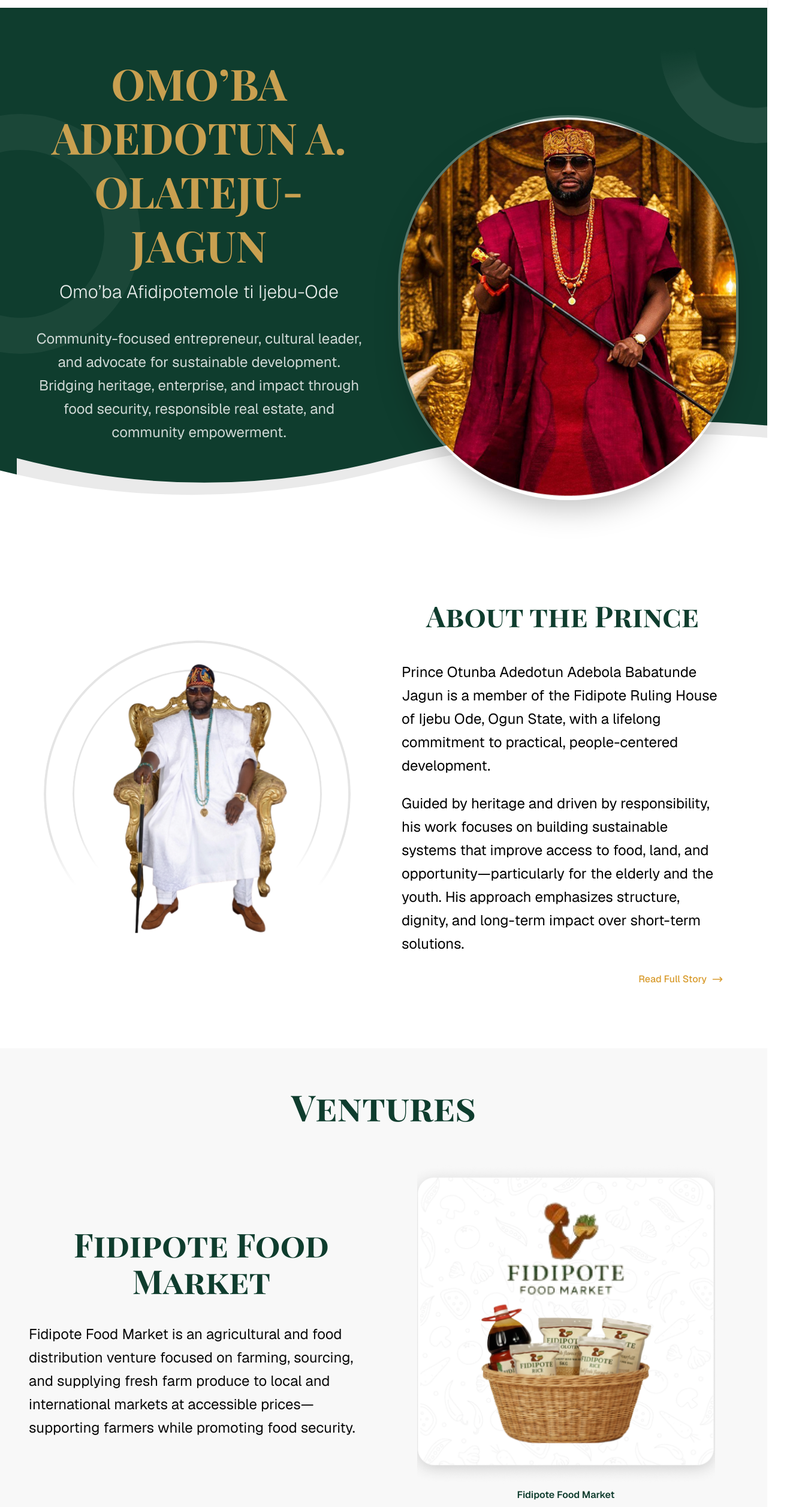
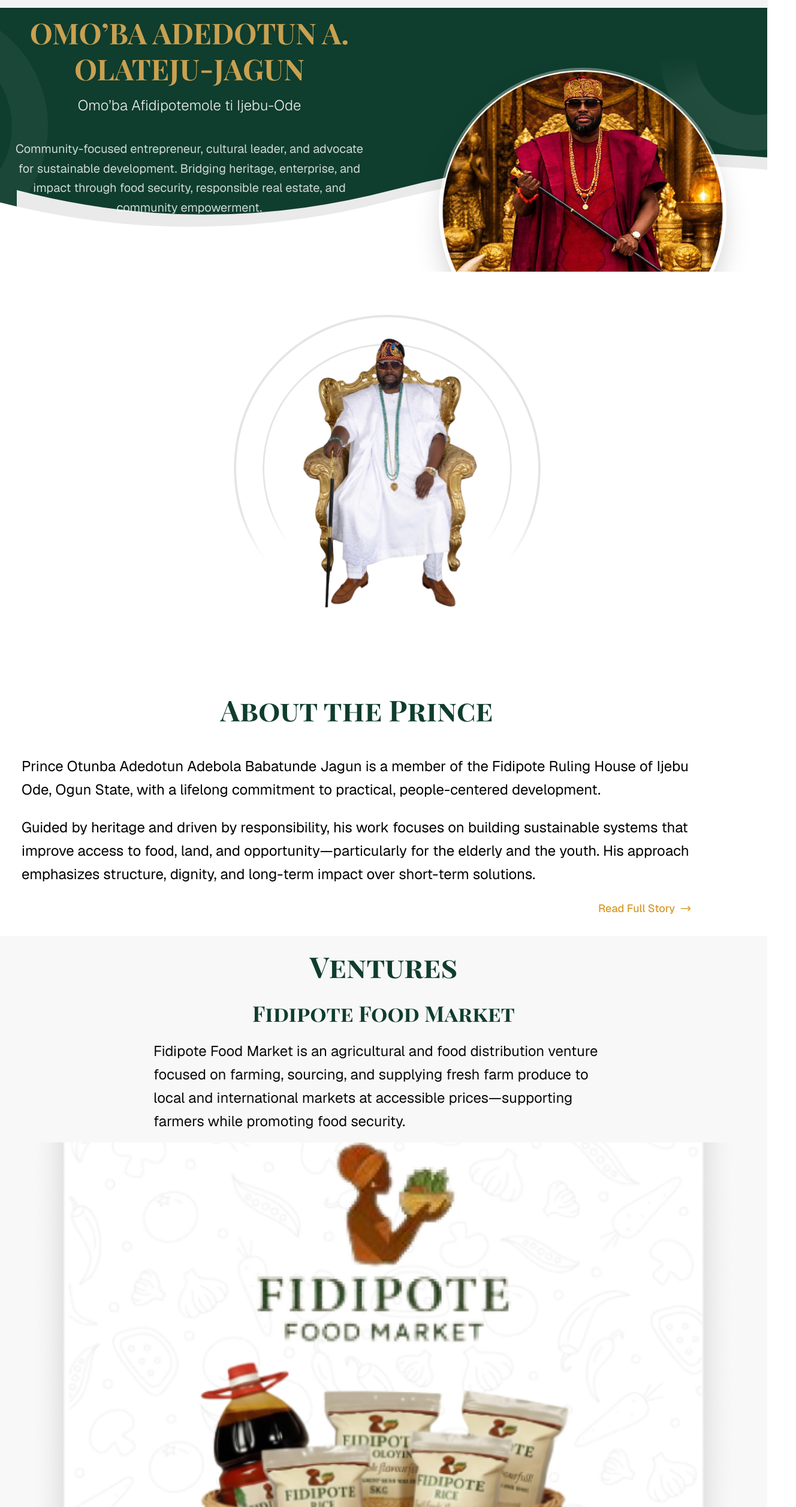
Before and after one commit to Guns-akimbo/Prince-Jagun-Portfolio-, a Next.js app: page / in a window 1280 px wide. Shown: the part 67-2580 px from the top of the page at 60% size, 1328 px wide, since content can reach past the window. Built offline with nearby package versions, Linux system fonts and the light colour scheme.

Commit message:
final fix

```diff
--- a/src/app/(pages)/heritage/page.tsx
+++ b/src/app/(pages)/heritage/page.tsx
@@ -74,7 +74,7 @@
           </div>
         </div>
       </div>
-      <div className="h-fit animate-fade-slide-in delay-150 mt-8 p-4 flex flex-col 2xl:flex-row items-center w-full 2xl:h-[80vh] mb-10 bg-amber-500  ">
+      <div className="h-fit animate-fade-slide-in delay-150 mt-8 p-4 flex flex-col 2xl:flex-row items-center w-full 2xl:h-[80vh] mb-10 ">
         <div className="2xl:w-2/3  h-full flex p-2 2xl:p-10">
           <div className="2xl:max-w-5xl ">
             <h3 className="font-bold 2xl:text-4xl text-2xl md:text-4xl text-teal-900 text-center font-serif ">
@@ -171,7 +171,7 @@
             </div>
           </div>
         </div>
-        <div className="2xl:w-1/3 md:w-full h-full flex items-center justify-center mb-8 2xl:mb-0 ">
+        <div className="2xl:w-1/3 w-full h-full flex items-center justify-center mb-8 2xl:mb-0 ">
           <div className="w-full md:h-full h-11/12  lg:p-0 flex justify-center items-center ">
             <Image
               src="/images/heritage2.png"
--- a/src/components/landingpage/contents/aboutsection.tsx
+++ b/src/components/landingpage/contents/aboutsection.tsx
@@ -6,8 +6,8 @@
   return (
     <section className="relative">
       <div className="bg-white relative overflow-x-hidden">
-        <div className="mx-auto px-6 py-16 lg:py-24">
-          <div className="grid lg:grid-cols-2 gap-12 items-center justify-center ml-3 ">
+        <div className="mx-auto px-6 md:py-0 py-16 2xl:py-24">
+          <div className="grid 2xl:grid-cols-2 gap-12 items-center justify-center ml-3 ">
             <motion.div
               initial={{ opacity: 0, x: -50 }}
               whileInView={{ opacity: 1, x: 0 }}
@@ -16,8 +16,8 @@
               className="relative "
             >
               <div className="relative flex justify-center items-center w-full py-24 ">
-                <div className="absolute w-lg h-128  rounded-full    border-4 border-black/10 [mask-image:linear-gradient(to_bottom,black_50%,transparent_100%)]    [-webkit-mask-image:linear-gradient(to_bottom,black_65%,transparent_80%)] " />
-                <div className="absolute  w-104 h-104   rounded-full   border-3 border-black/10   [mask-image:linear-gradient(to_bottom,black_50%,transparent_100%)]    [-webkit-mask-image:linear-gradient(to_bottom,black_65%,transparent_80%)]" />
+                <div className="absolute w-lg h-128  rounded-full border-4 border-black/10 [mask-image:linear-gradient(to_bottom,black_50%,transparent_100%)]    [-webkit-mask-image:linear-gradient(to_bottom,black_65%,transparent_80%)] " />
+                <div className="absolute  w-104 h-104   rounded-full border-3 border-black/10   [mask-image:linear-gradient(to_bottom,black_50%,transparent_100%)]    [-webkit-mask-image:linear-gradient(to_bottom,black_65%,transparent_80%)]" />
                 <div className="relative z-10">
                   <img
                     src="/images/chair.svg"
@@ -53,10 +53,10 @@
                 impact over short-term solutions.
               </p>
 
-              <div className="flex  justify-end w-full ">
+              <div className="flex  justify-end w-full mb-8 ">
                 <motion.a
                   href="/about"
-                  className="inline-flex items-center font-sans font-medium text-[#D89B2D] hover:text-[#D89B2D] transition-colors group"
+                  className="inline-flex text-lg items-center font-sans font-medium text-[#D89B2D] hover:text-[#D89B2D] transition-colors group"
                   whileHover={{ x: 5 }}
                 >
                   Read Full Story
--- a/src/components/landingpage/contents/carousel.tsx
+++ b/src/components/landingpage/contents/carousel.tsx
@@ -78,8 +78,8 @@
             ))}
           </CarouselContent>
 
-          <CarouselPrevious className="hidden md:flex left-2 md:left-4 lg:-left-16 bg-[#0F3D2E] text-white border-none hover:bg-[#0F3D2E]/80 cursor-pointer disabled:opacity-50 disabled:cursor-not-allowed w-8 h-8 md:w-10 md:h-10" />
-          <CarouselNext className="hidden md:flex right-2 md:right-4 lg:-right-16 bg-[#0F3D2E] text-white border-none hover:bg-[#0F3D2E]/80 cursor-pointer disabled:opacity-50 disabled:cursor-not-allowed w-8 h-8 md:w-10 md:h-10" />
+          {/* <CarouselPrevious className="hidden md:flex left-2 md:left-4 lg:-left-16 bg-[#0F3D2E] text-white border-none hover:bg-[#0F3D2E]/80 cursor-pointer disabled:opacity-50 disabled:cursor-not-allowed w-8 h-8 md:w-10 md:h-10" /> */}
+          {/* <CarouselNext className="hidden md:flex right-2 md:right-4 lg:-right-16 bg-[#0F3D2E] text-white border-none hover:bg-[#0F3D2E]/80 cursor-pointer disabled:opacity-50 disabled:cursor-not-allowed w-8 h-8 md:w-10 md:h-10" /> */}
         </Carousel>
       </div>
     </section>
--- a/src/components/landingpage/contents/herosection.tsx
+++ b/src/components/landingpage/contents/herosection.tsx
@@ -3,10 +3,10 @@
 
 const HeroSection = () => {
   return (
-    <main className="relative w-full bg-white overflow-x-hidden pt-20 animate-fade-slide-in">
-      <div className="relative bg-[#0F3D2E]  min-h-[90vh] pt-20 pb-0 lg:pb-40 px-4 md:px-12 flex items-center  overflow-hidden">
+    <main className="relative w-full bg-white overflow-x-hidden 2xl:pt-20  pt-10 md:pt-0 animate-fade-slide-in">
+      <div className="relative bg-[#0F3D2E] md:h-[65vh] 2xl:min-h-[90vh] 2xl:pt-20 pt-16 md:pt-0 pb-0 2xl:pb-40 px-4 2xl:px-12 md:px-4 flex items-center  overflow-hidden ">
         {/* Background Decorative Rings (Large faint circles on sides) */}
-        <div className="absolute left-[-72%] lg:left-[-13%] top-[15%] lg:top-[20%] w-100 h-100 border-60  border-white/5 rounded-full pointer-events-none"></div>
+        <div className="absolute left-[-72%] md:left-[-25%] 2xl:left-[-13%] top-[15%] 2xl:top-[20%] w-100 h-100 border-60  border-white/5 rounded-full pointer-events-none"></div>
         <div
           className="
     absolute
@@ -22,15 +22,15 @@
   "
         ></div>
 
-        <div className="max-w-380 mx-auto grid md:grid-cols-2 gap-12 items-center relative z-20 ">
-          <div className="text-white  text-center ">
-            <h1 className="text-4xl font-serif lg:text-7xl font-bold text-[#C9A050] mb-4 leading-tight text-center">
+        <div className="w-full  2xl:max-w-380 mx-auto grid md:grid-cols-2 gap-12 items-center relative z-20  ">
+          <div className="text-white  text-center  ">
+            <h1 className="text-4xl font-serif md:text-4xl lg:text-5xl 2xl:text-7xl font-bold text-[#C9A050] mb-4 leading-tight text-center">
               OMO’BA ADEDOTUN A. OLATEJU-JAGUN
             </h1>
-            <p className="text-lg  font-sans lg:text-3xl mb-10 font-light opacity-90 text-center">
+            <p className="text-lg  md:text-xl lg:text-2xl font-sans 2xl:text-3xl mb-10 font-light opacity-90 text-center">
               Omo’ba Afidipotemole ti Ijebu-Ode
             </p>
-            <p className="text-base font-sans lg:text-2xl leading-relaxed max-w-3xl opacity-80 text-center ">
+            <p className="text-base font-sans lg:text-xl 2xl:text-2xl leading-relaxed max-w-3xl opacity-80 text-center ">
               Community-focused entrepreneur, cultural leader, and advocate for
               sustainable development. Bridging heritage, enterprise, and impact
               through food security, responsible real estate, and community
@@ -38,8 +38,8 @@
             </p>
           </div>
 
-          <div className="flex justify-center md:justify-end relative left-9  lg:left-0 bottom-0 lg:-bottom-24 z-50">
-            <div className="w-80 h-80 lg:w-160.5 lg:h-160.5 rounded-full border-4 border-white/30 overflow-hidden shadow-2xl z-30">
+          <div className="flex justify-center 2xl:justify-end relative left-9  2xl:left-0 bottom-0 2xl:-bottom-24 md:left-4 lg:left-2 lg:-bottom-40 md:-bottom-20 z-50">
+            <div className="w-80 h-80 md:w-96 md:h-96 lg:h-120 lg:w-120 2xl:w-160.5 2xl:h-160.5 rounded-full border-4 border-white/30 overflow-hidden shadow-2xl z-30">
               <Image
                 src="/images/prince.jpg"
                 alt="Prince Adedotun Olateju-Jagun"
--- a/src/components/landingpage/contents/ventures.tsx
+++ b/src/components/landingpage/contents/ventures.tsx
@@ -6,14 +6,14 @@
 
 const Ventures = () => {
   return (
-    <main className="w-full bg-[#F8F8F8] px-6 md:px-8 py-16 overflow-x-hidden">
+    <main className="w-full bg-[#F8F8F8] px-6 md:px-8 py-6 overflow-x-hidden">
       <div className="max-w-410 mx-auto">
         <motion.h2
           initial={{ opacity: 0, y: 20 }}
           whileInView={{ opacity: 1, y: 0 }}
           viewport={{ once: false, amount: 0.3 }}
           transition={{ duration: 0.6 }}
-          className="text-3xl lg:text-6xl font-serif font-bold text-[#0F3D2E] text-center mb-8"
+          className="text-3xl md:text-5xl 2xl:text-6xl font-serif font-bold text-[#0F3D2E] text-center mb-8"
         >
           Ventures
         </motion.h2>
@@ -23,11 +23,11 @@
           whileInView={{ opacity: 1, x: 0 }}
           viewport={{ once: false, amount: 0.3 }}
           transition={{ duration: 0.8 }}
-          className="w-full flex flex-col lg:flex-row justify-between items-center mb-20 lg:mb-32"
+          className="w-full flex flex-col 2xl:flex-row justify-between items-center lg:mb-10 2xl:mb-0"
         >
-          <div className="w-full lg:w-1/2 flex flex-col justify-center items-center mb-8 lg:mb-0">
-            <div className="space-y-6 lg:space-y-10 px-4 max-w-3xl">
-              <h1 className="text-2xl font-serif md:text-4xl lg:text-[55px] text-center text-[#0F3D2E]">
+          <div className="w-full 2xl:w-1/2 flex flex-col justify-center items-center mb-8 lg:mb-0 ">
+            <div className="space-y-6 2xl:space-y-10 md:px-0 px-4 max-w-3xl">
+              <h1 className="text-2xl font-serif md:text-3xl lg:text-4xl 2xl:text-[55px] text-center text-[#0F3D2E]">
                 Fidipote Food Market
               </h1>
               <p className="text-base md:text-2xl leading-relaxed font-sans">
@@ -38,16 +38,16 @@
               </p>
             </div>
           </div>
-          <div className="w-full lg:w-1/2 flex justify-center items-center p-4 lg:p-8">
-            <div className="w-full max-w-md lg:max-w-none lg:w-124.25 rounded-md">
+          <div className="w-full 2xl:w-1/2 flex justify-end items-center p-4 2xl:p-8  mb-12 lg:mb-10 2xl:mb-0">
+            <div className="w-full md:h-180 lg:h-220 2xl:h-140 2xl:max-w-none 2xl:w-124.25 rounded-md">
               <Image
                 src="/images/fidipoteFood.png"
                 alt="Fidipote Food Market"
-                className="w-full h-85 lg:h-133.5 object-cover rounded-md"
+                className="w-full h-full 2xl:h-133.5 object-cover rounded-md"
                 width={497}
                 height={534}
               />
-              <h3 className="text-sm md:text-base text-center text-[#0F3D2E] mt-2">
+              <h3 className="text-base md:text-2xl text-center text-[#0F3D2E]  mt-2">
                 Fidipote Food Market
               </h3>
             </div>
@@ -59,11 +59,11 @@
           whileInView={{ opacity: 1, x: 0 }}
           viewport={{ once: false, amount: 0.3 }}
           transition={{ duration: 0.8, delay: 0.2 }}
-          className="w-full flex flex-col lg:flex-row-reverse justify-between items-center"
+          className="w-full flex flex-col 2xl:flex-row-reverse justify-between items-center md:mb-12 2xl:mb-0  "
         >
-          <div className="w-full lg:w-1/2 flex flex-col justify-center items-center mb-8 lg:mb-0">
-            <div className="space-y-6 lg:space-y-10 px-4 max-w-4xl">
-              <h1 className="text-2xl md:text-4xl lg:text-[55px] font-serif text-center text-[#0F3D2E]">
+          <div className="w-full 2xl:w-1/2 flex flex-col lg:mb-8 2xl:mb-0 ">
+            <div className="space-y-6  2xl:space-y-10 2xl:px-4 md:px-2 max-w-4xl">
+              <h1 className="text-2xl md:text-4xl lg:text-5xl 2xl:text-[55px] font-serif text-center text-[#0F3D2E]">
                 Fidipote Royalty Limited
               </h1>
               <p className="text-base sm:text-center font-sans  lg:text-2xl leading-relaxed lg:text-left">
@@ -71,34 +71,16 @@
                 venture centered on responsible land stewardship, property
                 development, and long-term community value.
               </p>
-            </div>
-          </div>
-          <div className="w-full lg:w-1/2 flex justify-center items-center p-4 lg:p-8">
-            <div className="w-full max-w-md lg:max-w-none lg:w-124.5 rounded-md">
-              <Image
-                src="/images/fidiroyal.png"
-                alt="Fidipote Royalty Limited"
-                className="w-full h-75 lg:h-133.5 object-cover rounded-md"
-                width={497}
-                height={534}
-              />
-              <h3 className="text-sm md:text-base text-center text-[#0F3D2E] mt-4">
-                Fidipote Royalty Limited
-              </h3>
-            </div>
-          </div>
-        </motion.section>
-
               <motion.div
                 initial={{ opacity: 0, y: 20 }}
                 whileInView={{ opacity: 1, y: 0 }}
                 viewport={{ once: false, amount: 0.3 }}
                 transition={{ duration: 0.6, delay: 0.4 }}
-          className="flex justify-end w-full"
+                className="flex justify-end w-full  mb-0 lg:mb-8 "
               >
                 <Link
                   href="/ventures"
-            className="inline-flex items-center font-sans font-medium text-[#D89B2D] hover:text-[#D89B2D]/80 transition-colors group"
+                  className="inline-flex text-lg items-center font-sans font-medium text-[#D89B2D] hover:text-[#D89B2D]/80 transition-colors group"
                 >
                   Learn More
                   <svg
@@ -117,6 +99,23 @@
                 </Link>
               </motion.div>
             </div>
+          </div>
+          <div className="w-full 2xl:w-1/2 flex 2xl:justify-start 2xl:items-start justify-center items-center  mb-12 lg:mb-0 ">
+            <div className="w-full md:h-180 2xl:max-w-none lg:h-190 lg:w-220 2xl:w-134.5 rounded-md">
+              <Image
+                src="/images/fidiroyal.png"
+                alt="Fidipote Royalty Limited"
+                className="w-full h-full 2xl:h-133.5 object-cover rounded-md"
+                width={497}
+                height={534}
+              />
+              <h3 className="text-base md:text-2xl text-center text-[#0F3D2E] mt-8">
+                Fidipote Royalty Limited
+              </h3>
+            </div>
+          </div>
+        </motion.section>
+      </div>
     </main>
   );
 };
```
Also changed, not shown: src/components/landingpage/contents/heritage.tsx (+10 -10 lines). Lines whose indentation alone changed are shown as unchanged.
